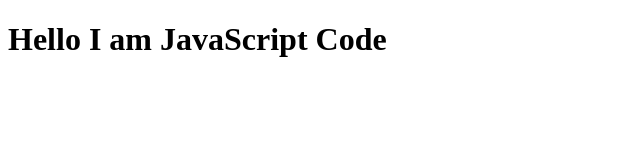
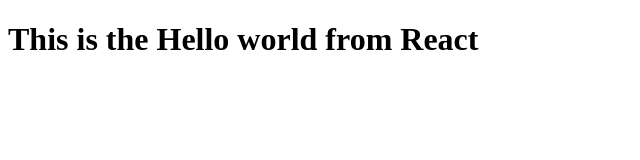
Before and after one commit to reactdev-env/ReactRev, a plain HTML site: page index.html in a window 1280 px wide. Shown: the whole page, without its empty margins (0-640 px from the left). Drawn offline with nearby package versions, Linux system fonts and the light colour scheme.

Commit message:
creating ReactRoot Important Topic

```diff
--- a/index.html
+++ b/index.html
@@ -7,13 +7,20 @@
 </head>
 <body>
     <div id="root"></div>
-    <script>
-        const heading=document.createElement('h1');
-        heading.innerHTML="Hello I am JavaScript Code";
 
-        const root=document.getElementById('root');
-        root.appendChild(heading);
+           <script crossorigin src="https://unpkg.com/react@18/umd/react.development.js"></script>
+           <script crossorigin src="https://unpkg.com/react-dom@18/umd/react-dom.development.js"></script>
 
-    </script>
+           <script>
+            //Three arguments                    "h1 type", "Props", "Children"
+            const heading = React.createElement("h1", {}, "This is the Hello world from React");   //Like JS document.createElement we are using the React.CreateElement.
+
+            const root= ReactDOM.createRoot(document.getElementById("root"));  //We want to put the heading into the DOM. So, we are using ReactDOM for injecting the headinginto the DOM
+            //The root is the place all the react code will run.
+            root.render(heading);
+
+           </script>
+
+
 </body>
 </html>
```
